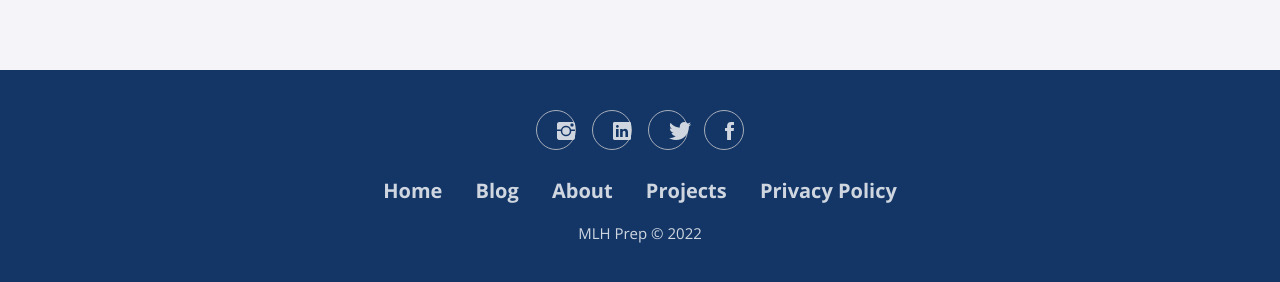
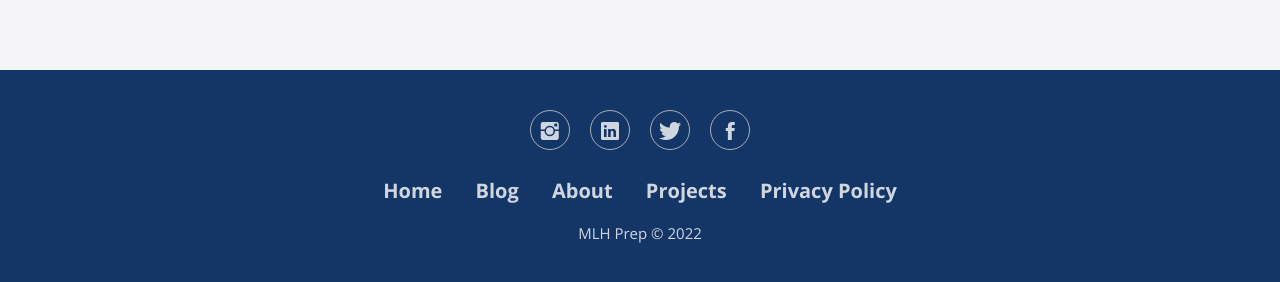
Before and after one commit to MLH-Fellowship/march-2022-prep-portfolio, a Jekyll site: the page built from index.html, in a window 1280 px wide. Shown: the part 2783-3065 px from the top of the page. Built offline with Jekyll 4.4.1, drawn with Linux system fonts in a browser that asks for light colours; nearby versions of some CDN libraries.

Commit message:
fix: Realigned and linked social icons of footer

```diff
--- a/_includes/footer.html
+++ b/_includes/footer.html
@@ -1,6 +1,11 @@
 <div class="footer-basic">
     	<footer>
-            <div class="social"><a href="#"><i class="icon ion-social-instagram"></i></a><a href="#"><i class="icon ion-social-linkedin"></i></a><a href="#"><i class="icon ion-social-twitter"></i></a><a href="#"><i class="icon ion-social-facebook"></i></a></div>
+            <div class="social">
+                <a href="https://www.instagram.com/mlhacks/"><i class="icon ion-social-instagram"></i></a>
+                <a href="https://www.linkedin.com/school/mlh-fellowship/mycompany/"><i class="icon ion-social-linkedin"></i></a>
+                <a href="https://twitter.com/MLHacks"><i class="icon ion-social-twitter"></i></a>
+                <a href="https://www.facebook.com/MajorLeagueHacking"><i class="icon ion-social-facebook"></i></a>
+            </div>
             <ul class="list-inline">
                 <li class="list-inline-item"><a href="#">Home</a></li>
                 <li class="list-inline-item"><a href="#">Blog</a></li>
--- a/_sass/footer.scss
+++ b/_sass/footer.scss
@@ -61,3 +61,9 @@
   margin-bottom:0;
     opacity:0.8;
 }
+
+.social .icon {
+  margin-left: 0;
+  margin-right: 0;
+  padding: 0;
+}
```
